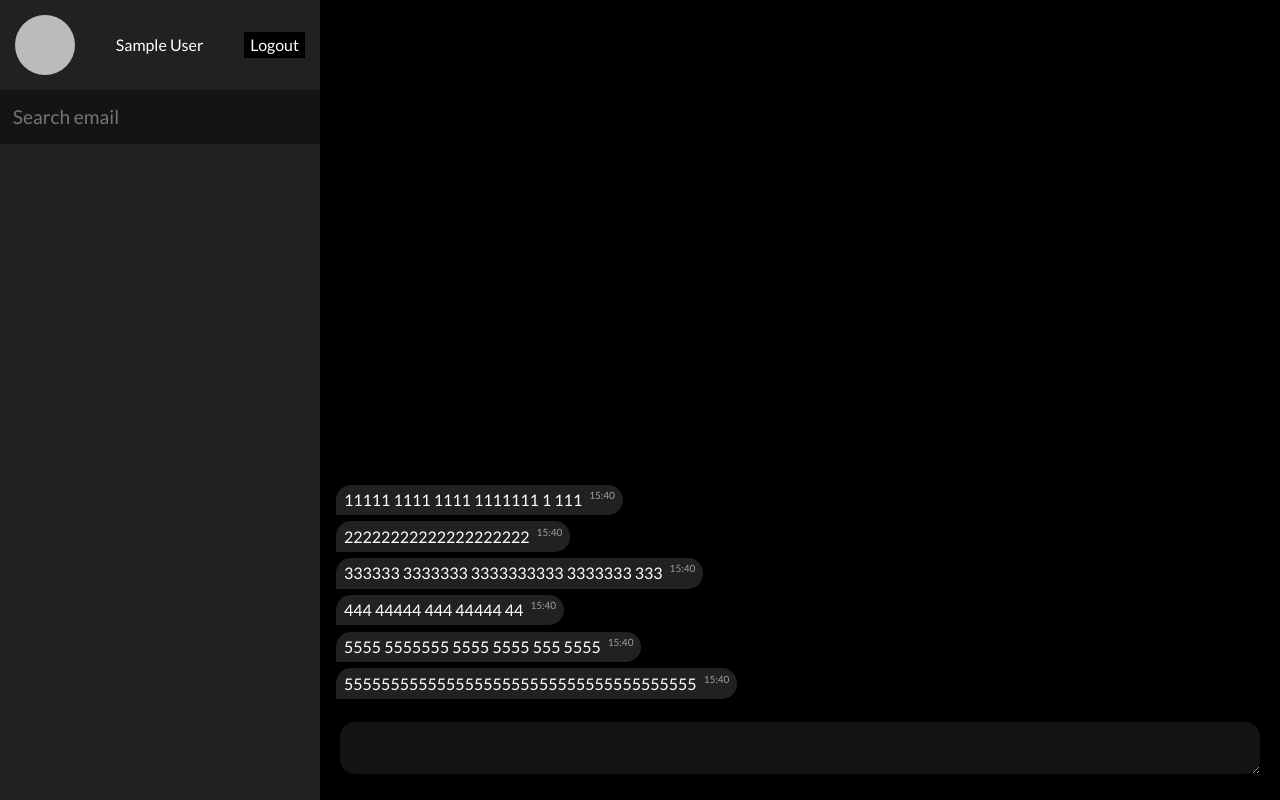
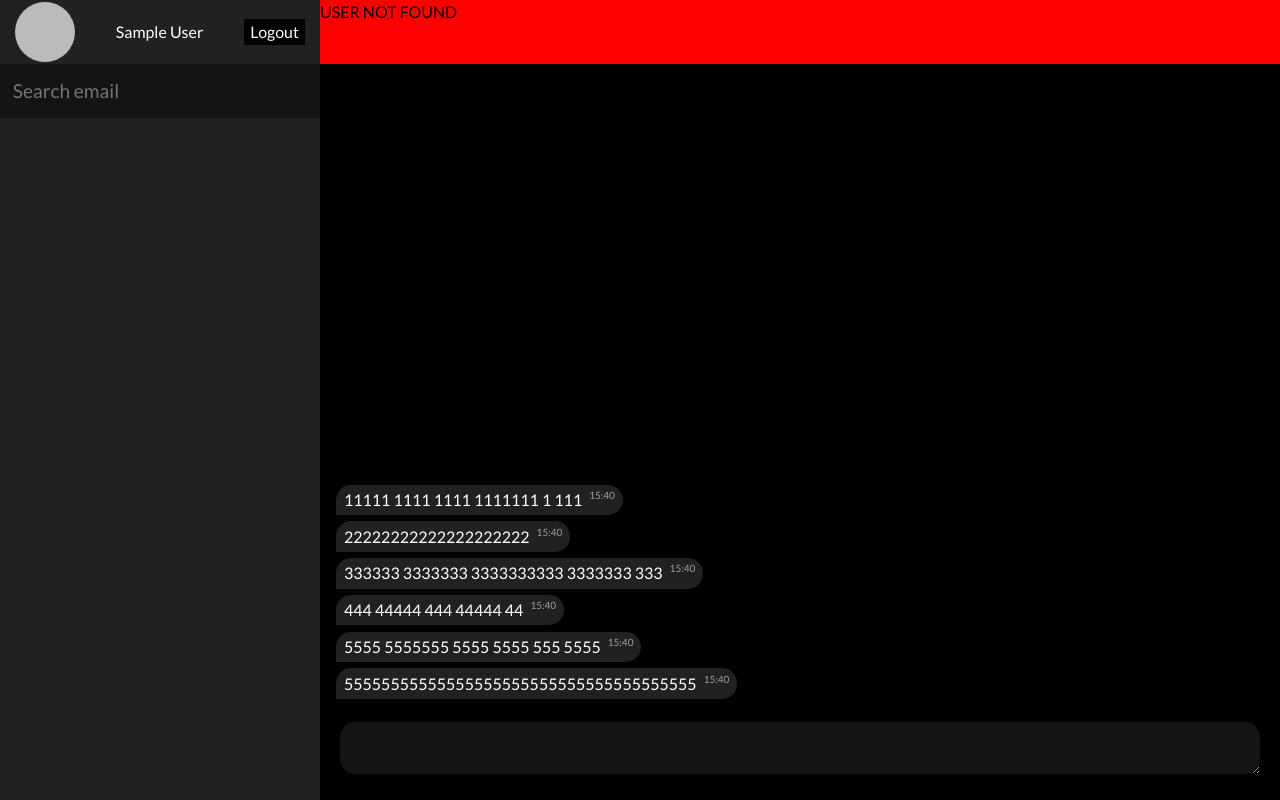
Before and after one commit to huanamigo/react-chat-app, a React (Vite) app: page / in a window 1280 px wide. Built offline with nearby package versions, Linux system fonts and the light colour scheme; no server answers; the database is empty; sample sign-in values are in the browser's storage.

Commit message:
added chat logic

```diff
--- a/src/components/Chat/Chat.module.scss
+++ b/src/components/Chat/Chat.module.scss
@@ -6,12 +6,23 @@
   background-color: black;
   display: flex;
   flex-direction: column;
-  align-items: flex-start;
-  justify-content: end;
+  justify-content: space-between;
+
+  .topbar {
+    width: 100%;
+    background-color: red;
+    height: 4em;
+  }
+
+  .messageWrapper {
+    display: flex;
+    flex-direction: column;
+    align-items: flex-start;
+    justify-content: end;
+  }
 }
 
-
-@media (min-width: $sm-screen) and (max-width:$md-screen) {
+@media (min-width: $sm-screen) and (max-width: $md-screen) {
   .container {
     max-width: 50vw;
     z-index: 1;
--- a/src/components/Chat/Chat.tsx
+++ b/src/components/Chat/Chat.tsx
@@ -4,11 +4,32 @@ import Message from './Message/Message';
 import MessageInput from './MessageInput/MessageInput';
 import { ChatContext } from '../../context/ChatContext';
 
+interface IUserFromContext {
+  user?: {
+    photoURL?: string;
+    displayName?: string;
+    uid?: string;
+  };
+}
+
 const Chat = () => {
-  const { dispatch }: models.IChatContext = useContext(ChatContext);
+  const { user }: IUserFromContext = useContext(ChatContext);
+
+  console.log(user);
 
   return (
     <div className={styles.container}>
+      <div className={styles.topbar}>
+        {user ? (
+          <>
+            <img src={user.photoURL} alt="User photo" />
+            <p>{user.displayName}</p>
+          </>
+        ) : (
+          <p>USER NOT FOUND</p>
+        )}
+      </div>
+      <div className={styles.messageWrapper}>
         <Message messageText="11111 1111 1111 1111111 1 111" time="15:40" />
         <Message messageText="22222222222222222222" time="15:40" />
         <Message
@@ -23,6 +44,7 @@ const Chat = () => {
         />
         <MessageInput />
       </div>
+    </div>
   );
 };
 
--- a/src/components/Sidebar/Sidebar.module.scss
+++ b/src/components/Sidebar/Sidebar.module.scss
@@ -9,6 +9,7 @@
     justify-content: space-between;
     align-items: center;
     color: $whiteText;
+    height: 4em;
 
     .logoutBtn {
       margin: 15px;
@@ -28,7 +29,7 @@
   }
 }
 
-@media (min-width: $sm-screen) and (max-width:$md-screen) {
+@media (min-width: $sm-screen) and (max-width: $md-screen) {
   .container {
     width: 50vw;
     z-index: 2;
```
Lines whose indentation alone changed are shown as unchanged.
